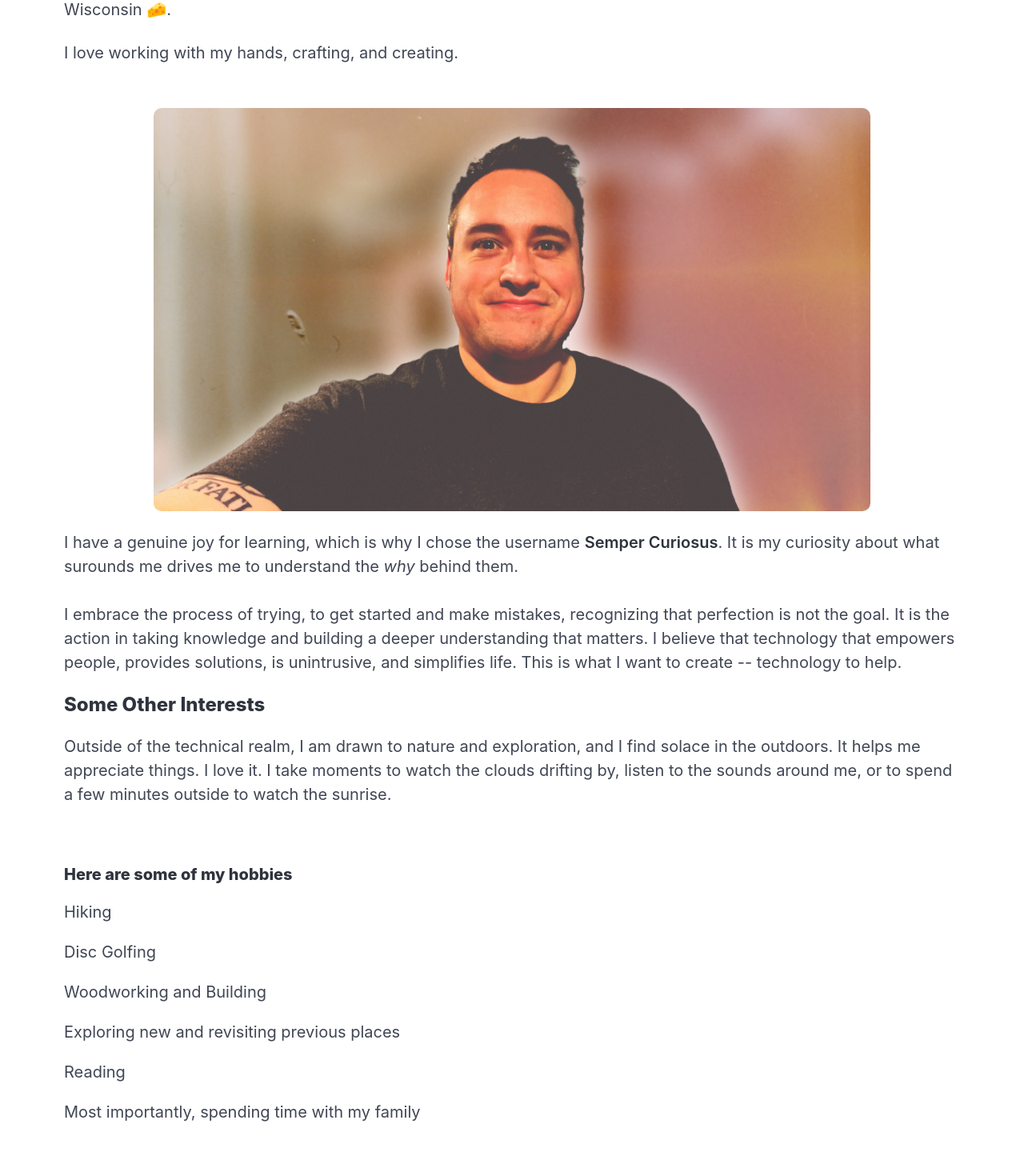
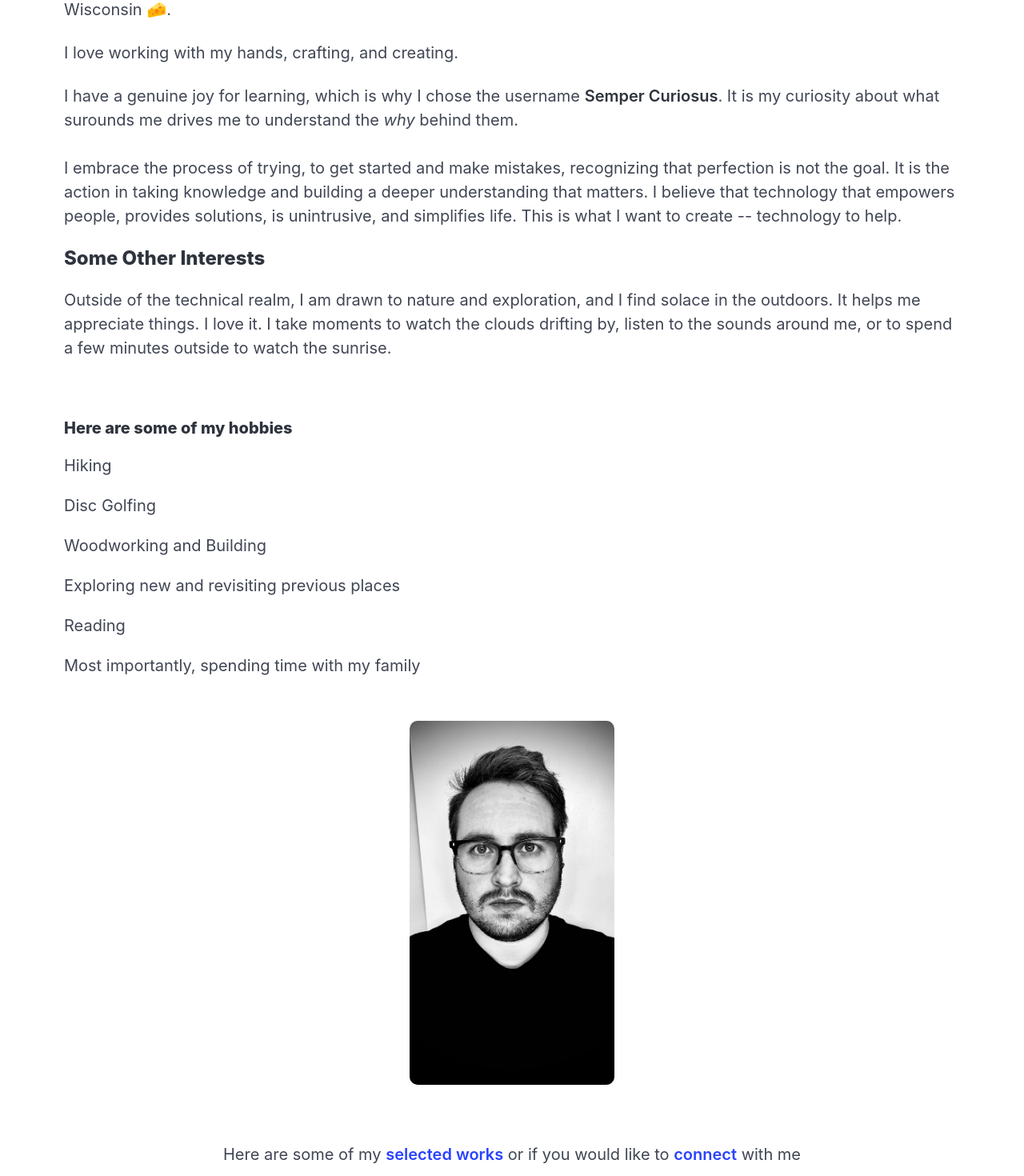
Before and after one commit to sempercuriosus/portfolio-v2, a React (Vite) app: page / in a window 1280 px wide. Shown: the part 920-2390 px from the top of the page at 80% size. Built offline with nearby package versions, Linux system fonts and the light colour scheme.

Commit message:
change pic location, update imagge to my cool guy dev pic

```diff
--- a/src/components/About/about.jsx
+++ b/src/components/About/about.jsx
@@ -3,7 +3,7 @@ import { Link } from 'react-router-dom';
 import Hobbies from '../Hobbies/hobbies';
 import SectionTitle from '../ui/sectionTitle';
 
-const dev_picPath = '/images/eric-dev-pic-2.jpg';
+const dev_picPath = '/images/eric-dev-pic.jpg';
 
 function About() {
   document.title = 'About | Third Coast 🦡';
@@ -66,17 +66,6 @@ function About() {
           </div>
         </div>
 
-        <br />
-
-        <figure className='block image'>
-          <img
-            src={dev_picPath}
-            alt='Developer Profile Image'
-            className='container'
-            style={{ borderRadius: '10px', width: '80%' }}
-          />
-        </figure>
-
         <div className='block'>
           <p>
             I have a genuine joy for learning, which is why I
@@ -102,6 +91,21 @@ function About() {
         {/* Hobbies*/}
         <Hobbies />
         <br />
+
+        <figure className='block image'>
+          <img
+            src={dev_picPath}
+            alt='Developer Profile Image'
+            className='container'
+            // width='128'
+            // height='128'
+            style={{
+              borderRadius: '10px',
+              width: '256px',
+              // height: '128px',
+            }}
+          />
+        </figure>
 
         <div className='section has-text-centered'>
           Here are some of my{' '}
```
Also changed, not shown: public/images/eric-dev-pic-2.JPG (deleted), public/images/eric-dev-pic.jpg (added).
